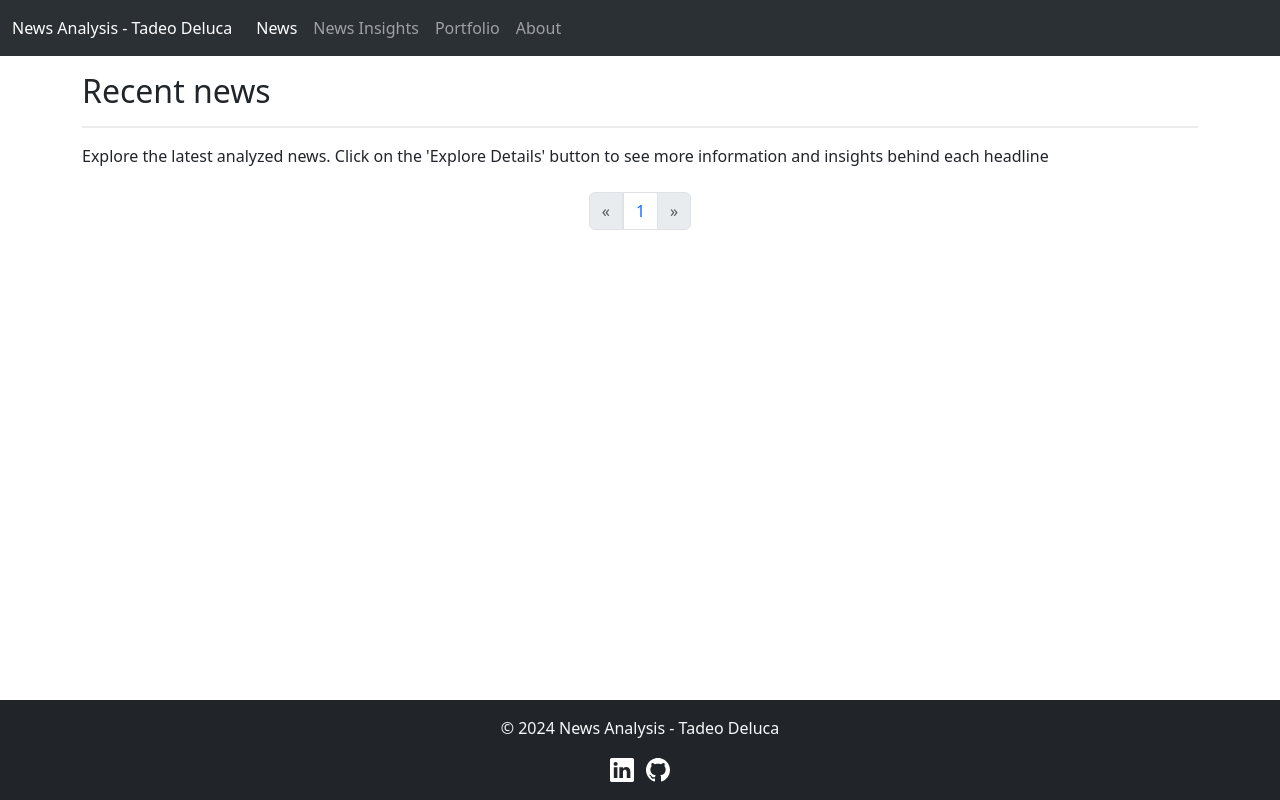
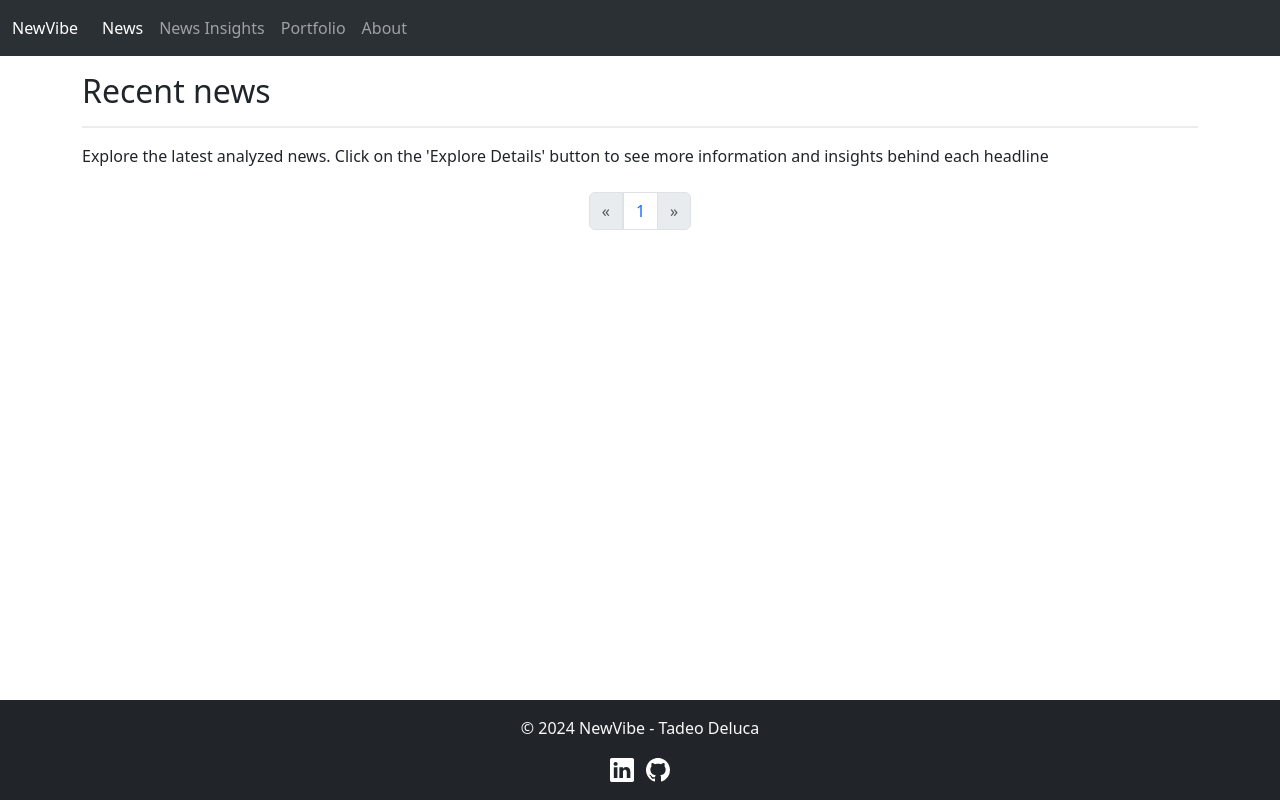
Before and after one commit to TadeopCreator/financial-news-analysis-dashboard, a Flask app: page / in a window 1280 px wide. Run offline with Flask 3, Linux system fonts and the light colour scheme; data that the repository does not hold is empty.

```diff
--- a/app/templates/layout.html
+++ b/app/templates/layout.html
@@ -12,7 +12,7 @@
     <header>
         <nav class="navbar navbar-expand-lg bg-body-tertiary fixed-top" data-bs-theme="dark">
             <div class="container-fluid">
-                <a class="navbar-brand fs-6 text" href="/">News Analysis - Tadeo Deluca</a>
+                <a class="navbar-brand fs-6 text" href="/">NewVibe</a>
                 <button class="navbar-toggler" type="button" data-bs-toggle="collapse" data-bs-target="#navbarNavAltMarkup" aria-controls="navbarNavAltMarkup" aria-expanded="false" aria-label="Toggle navigation">
                     <span class="navbar-toggler-icon"></span>
                 </button>
@@ -40,7 +40,7 @@
     </div>
 
     <footer class="bg-dark text-light text-center pt-3">
-            <p>&copy; 2024 News Analysis - Tadeo Deluca</p>
+            <p>&copy; 2024 NewVibe - Tadeo Deluca</p>
             <a href="https://www.linkedin.com/in/tadeo-deluca/" class="text-decoration-none text-white" target="_blank">
                 <svg xmlns="http://www.w3.org/2000/svg" width="24" height="24" fill="currentColor" class="bi bi-linkedin" viewBox="0 0 16 16">
                     <path d="M0 1.146C0 .513.526 0 1.175 0h13.65C15.474 0 16 .513 16 1.146v13.708c0 .633-.526 1.146-1.175 1.146H1.175C.526 16 0 15.487 0 14.854zm4.943 12.248V6.169H2.542v7.225zm-1.2-8.212c.837 0 1.358-.554 1.358-1.248-.015-.709-.52-1.248-1.342-1.248S2.4 3.226 2.4 3.934c0 .694.521 1.248 1.327 1.248zm4.908 8.212V9.359c0-.216.016-.432.08-.586.173-.431.568-.878 1.232-.878.869 0 1.216.662 1.216 1.634v3.865h2.401V9.25c0-2.22-1.184-3.252-2.764-3.252-1.274 0-1.845.7-2.165 1.193v.025h-.016l.016-.025V6.169h-2.4c.03.678 0 7.225 0 7.225z"></path>
@@ -52,6 +52,5 @@
                 </svg>
             </a>
     </footer>
-
 </body>
 </html>
```
Also changed, not shown: app/static/stocks-dashboard-flow.jpg.
